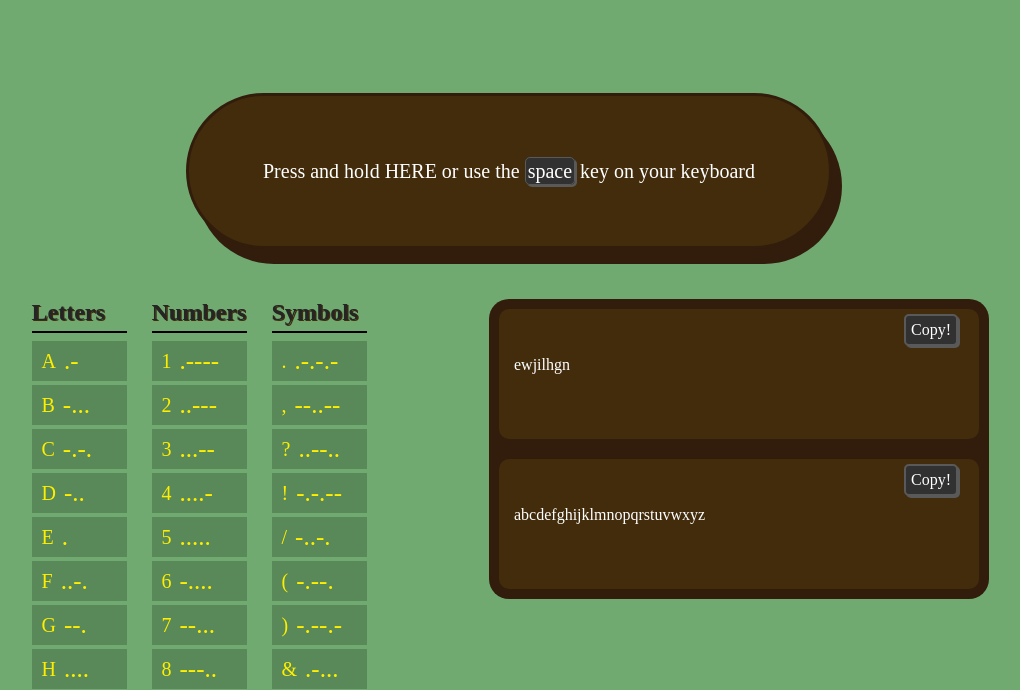
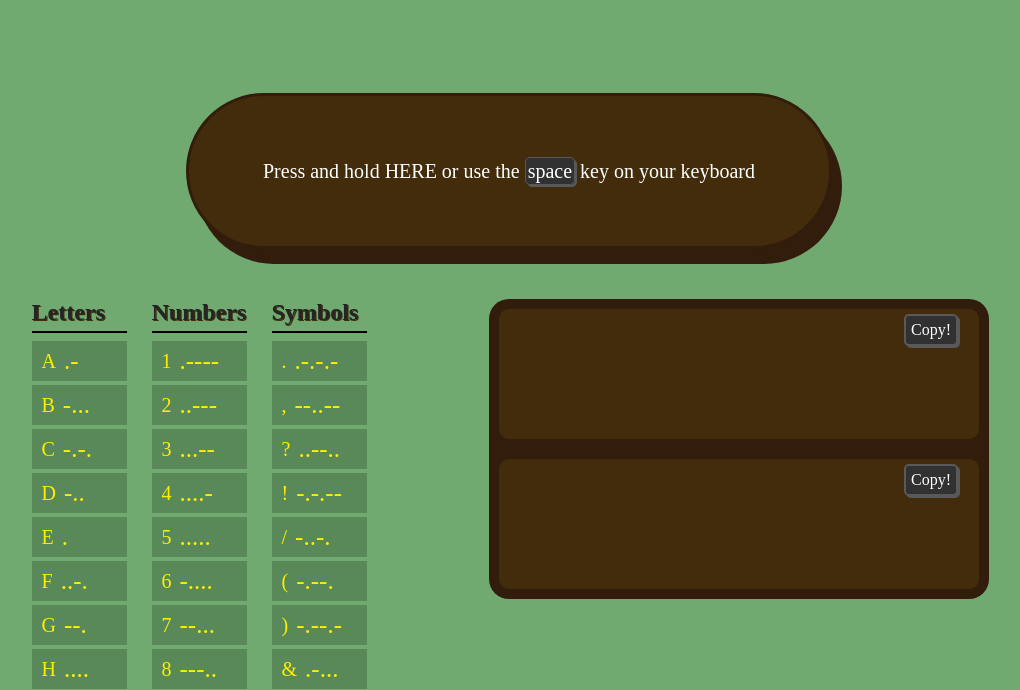
Before and after one commit to electric663hair/morse-telegrapher, a plain HTML site: page index.html in a window 1280 px wide. Shown: the part 107-797 px from the top of the page, without its empty margins (131-1151 px from the left). Drawn offline with Linux system fonts and the light colour scheme.

Commit message:
Removed text

```diff
--- a/index.html
+++ b/index.html
@@ -59,11 +59,11 @@
             <div class="consoleWindow">
                 <div class="console">
                     <p class="copyButton">Copy!</p>
-                    <p class="copyText">ewjilhgn</p>
+                    <p class="copyText"></p>
                 </div>
                 <div class="console">
                     <p class="copyButton">Copy!</p>
-                    <p class="copyText">abcdefghijklmnopqrstuvwxyz</p>
+                    <p class="copyText"></p>
                 </div>
             </div>
         </div>
```
